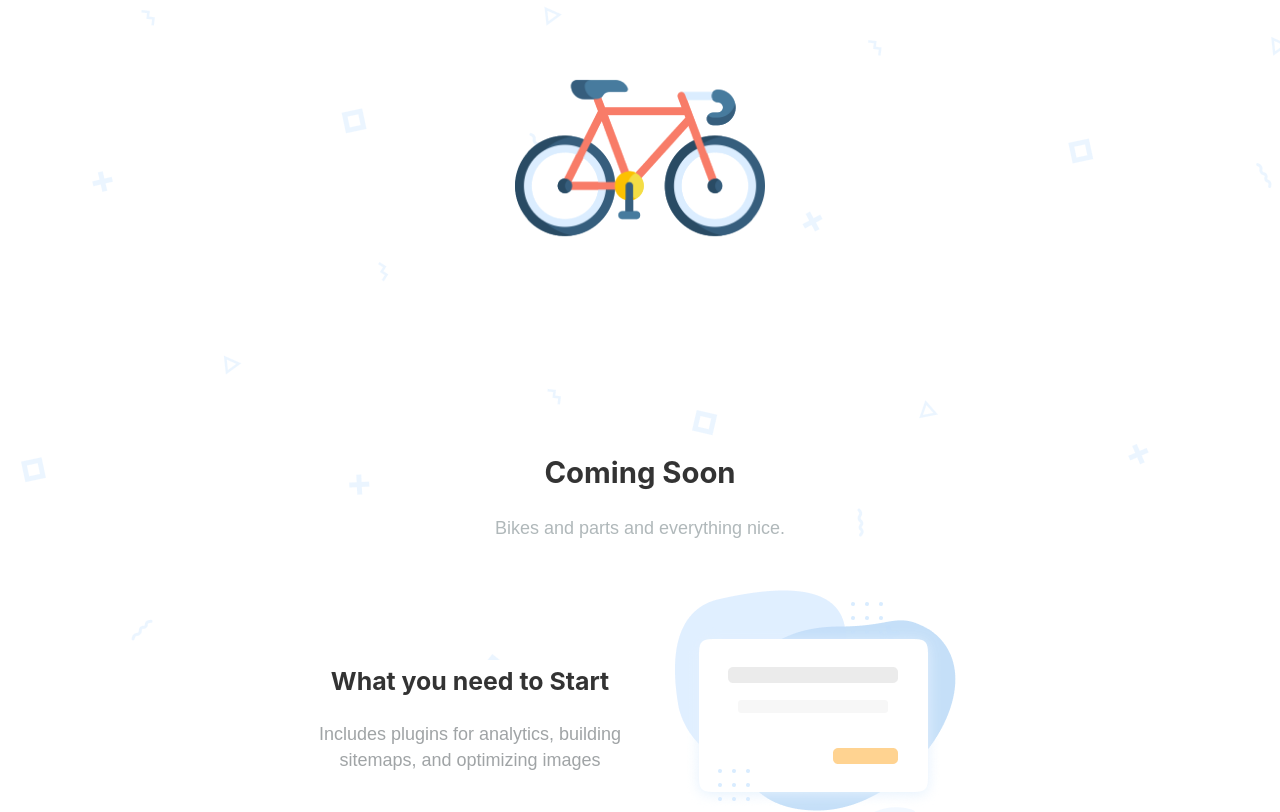
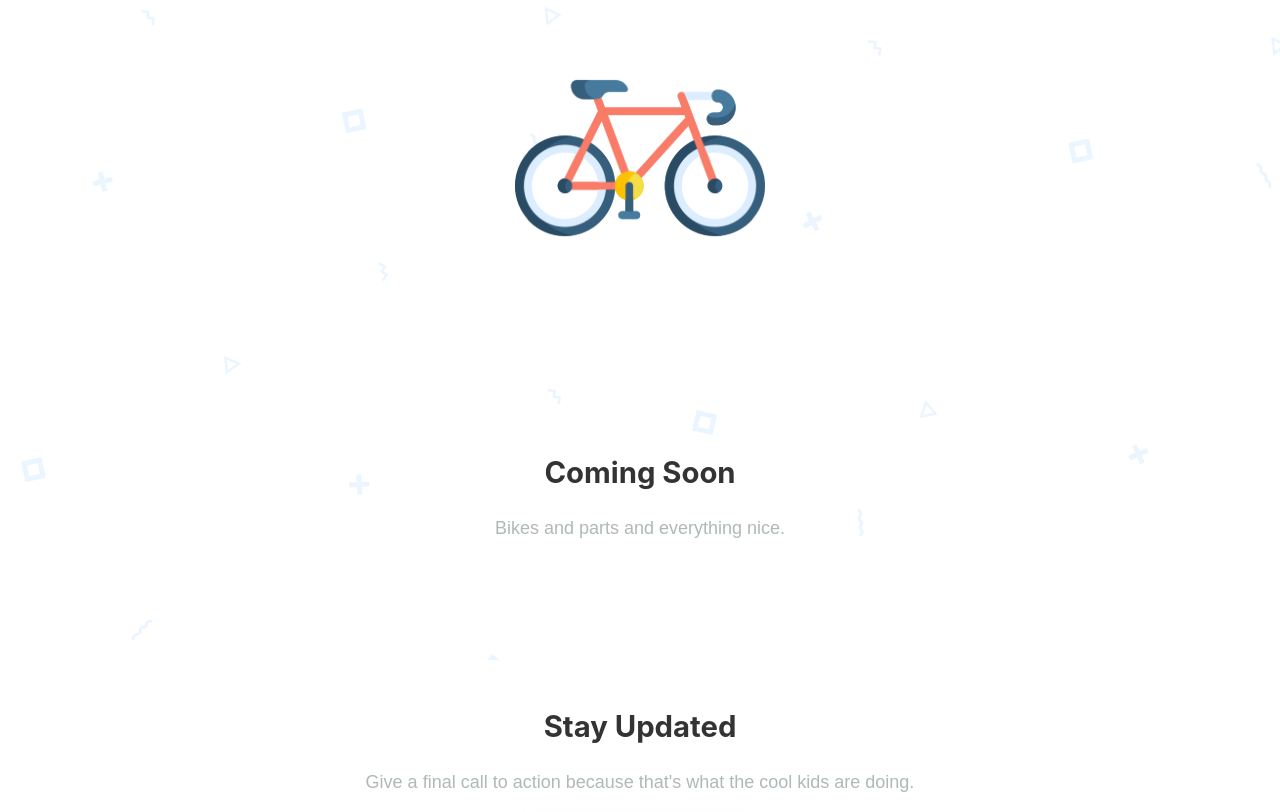
Before and after one commit to stackbit-projects/velotista-d23e2, a Gatsby site: page / in a window 1280 px wide. Shown: the part 140-952 px from the top of the page. Built offline with nearby package versions, Linux system fonts and the light colour scheme; Gatsby itself is replaced by a stand-in of ours.

Commit message:
content.js: changed

```diff
--- a/src/components/content.js
+++ b/src/components/content.js
@@ -18,16 +18,7 @@ const Content = () => (
         gridTemplateColumns: "repeat(auto-fit, minmax(240px, 340px))",
       }}
     >
-      <div>
-        <h3>What you need to Start</h3>
-        <p style={{ color: COLORS.gray }}>
-          Includes plugins for analytics, building sitemaps, and optimizing
-          images
-        </p>
-      </div>
-      <div>
-        <img src={feature} alt="a blank card floating over colorful graphics" />
-      </div>
+
     </content>
   </div>
 )
```
